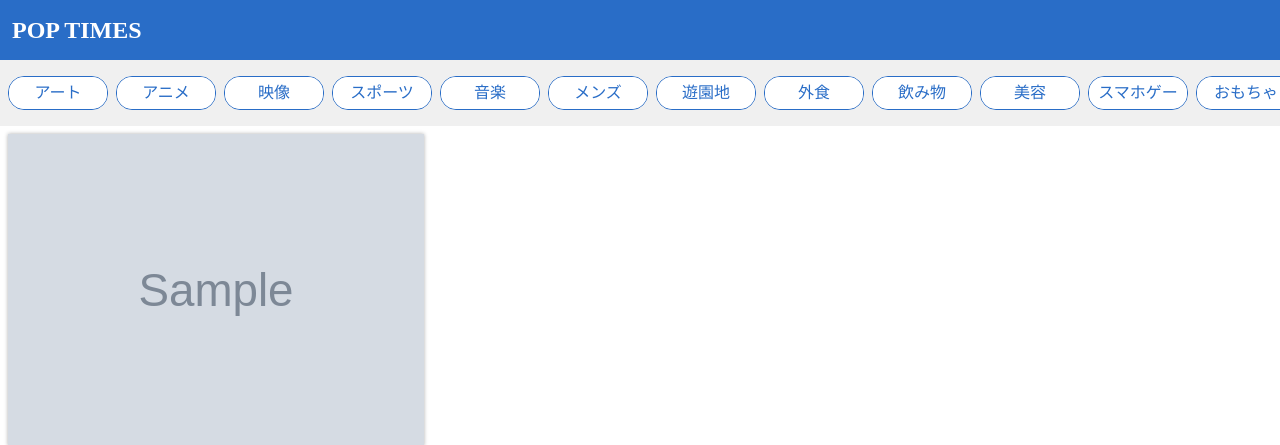
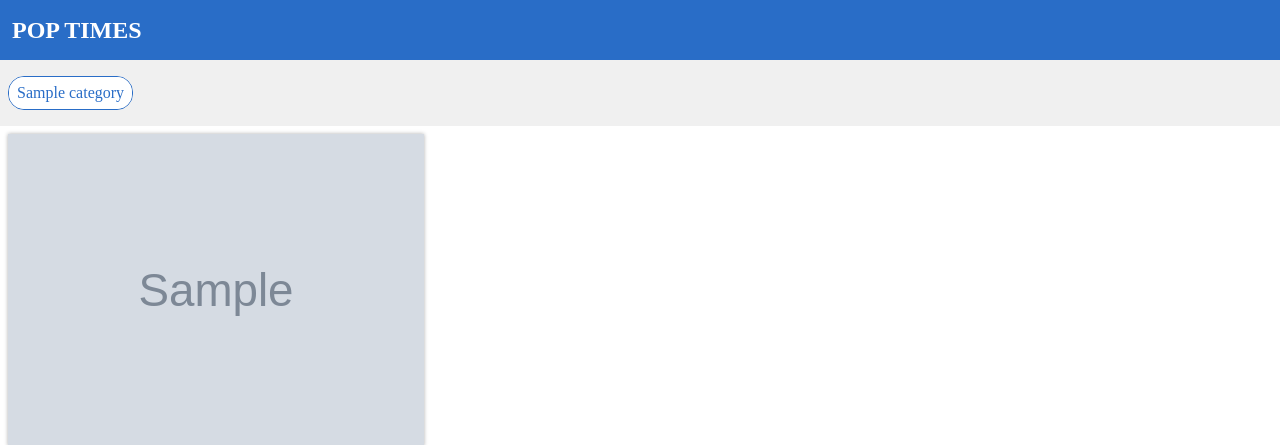
Before and after one commit to yameholo/prtimes, a Django app: template templates/poptimes/index.html in a window 1280 px wide. Shown: the top 445 px of the page. Run offline with Django 3.2, Linux system fonts and the light colour scheme; the template is opened without the code that fills it: most values are stand-ins (such as "Sample title", 1, 10 or a date in 2020); grey boxes marked "Sample" are stand-in pictures; some libraries are stand-ins or nearby versions.

Commit message:
[update] タイトルの挙動の変更

```diff
--- a/poptimes/urls.py
+++ b/poptimes/urls.py
@@ -8,6 +8,6 @@ urlpatterns = [
          views.CategoryView.as_view(), name='category'),
     path('<slug:company_id>/<slug:release_id>',
          views.EntryView.as_view(), name='detail'),
-    path('<slug:company_id>/<slug:release_id>/comment',
-         views.send_comment, name='comment'),
+    # path('<slug:company_id>/<slug:release_id>/comment',
+    #      views.send_comment, name='comment'),
 ]
--- a/static/css/style.css
+++ b/static/css/style.css
@@ -198,6 +198,10 @@ q:before {
   text-align: center;
   background: white;
 }
+.nav ul li.current a {
+  background: var(--main-color);
+  color: white;
+}
 .nav ul li a:hover {
   background: var(--main-color);
   color: white;
--- a/templates/poptimes/index.html
+++ b/templates/poptimes/index.html
@@ -8,7 +8,12 @@
   <meta http-equiv="X-UA-Compatible" content="ie=edge">
   <script src="https://kit.fontawesome.com/489a3753bf.js"></script>
   <link rel="stylesheet" href="{% static 'css/style.css' %}">
-  <title>POP TIMES</title>
+  <title>
+  {% if current_category %}
+    {{ current_category }}｜
+  {% endif %}
+    POP TIMES
+  </title>
 </head>
 
 <body class="home">
@@ -17,22 +22,13 @@
   </header>
   <nav class="nav">
     <ul>
-      <li><a href="{% url 'poptimes:category' category_id='21' %}">アート</a></li>
-      <li><a href="{% url 'poptimes:category' category_id='20' %}">アニメ</a></li>
-      <li><a href="{% url 'poptimes:category' category_id='14' %}">映像</a></li>
-      <li><a href="{% url 'poptimes:category' category_id='17' %}">スポーツ</a></li>
-      <li><a href="{% url 'poptimes:category' category_id='15' %}">音楽</a></li>
-      <li><a href="{% url 'poptimes:category' category_id='37' %}">メンズ</a></li>
-      <li><a href="{% url 'poptimes:category' category_id='68' %}">遊園地</a></li>
-      <li><a href="{% url 'poptimes:category' category_id='43' %}">外食</a></li>
-      <li><a href="{% url 'poptimes:category' category_id='42' %}">飲み物</a></li>
-      <li><a href="{% url 'poptimes:category' category_id='45' %}">美容</a></li>
-      <li><a href="{% url 'poptimes:category' category_id='23' %}">スマホゲー</a></li>
-      <li><a href="{% url 'poptimes:category' category_id='25' %}">おもちゃ</a></li>
-      <li><a href="{% url 'poptimes:category' category_id='41' %}">食べ物</a></li>
-      <li><a href="{% url 'poptimes:category' category_id='36' %}">レディース</a></li>
-      <li><a href="{% url 'poptimes:category' category_id='13' %}">本</a></li>
-      <li><a href="{% url 'poptimes:category' category_id='67' %}">観光</a></li>
+      {% for category in category_list %}
+      {% if category.id == view.kwargs.category_id %}
+        <li class="current"><a href="{% url 'poptimes:category' category_id=category.id %}">{{ category.name }}</a></li>
+      {% else %}
+        <li><a href="{% url 'poptimes:category' category_id=category.id %}">{{ category.name }}</a></li>
+      {% endif %}
+      {% endfor %}
     </ul>
   </nav>
   <main class="main">
```
Also changed, not shown: poptimes/prtimes_api.py (+35 -18 lines), poptimes/views.py (+26 -22 lines).
